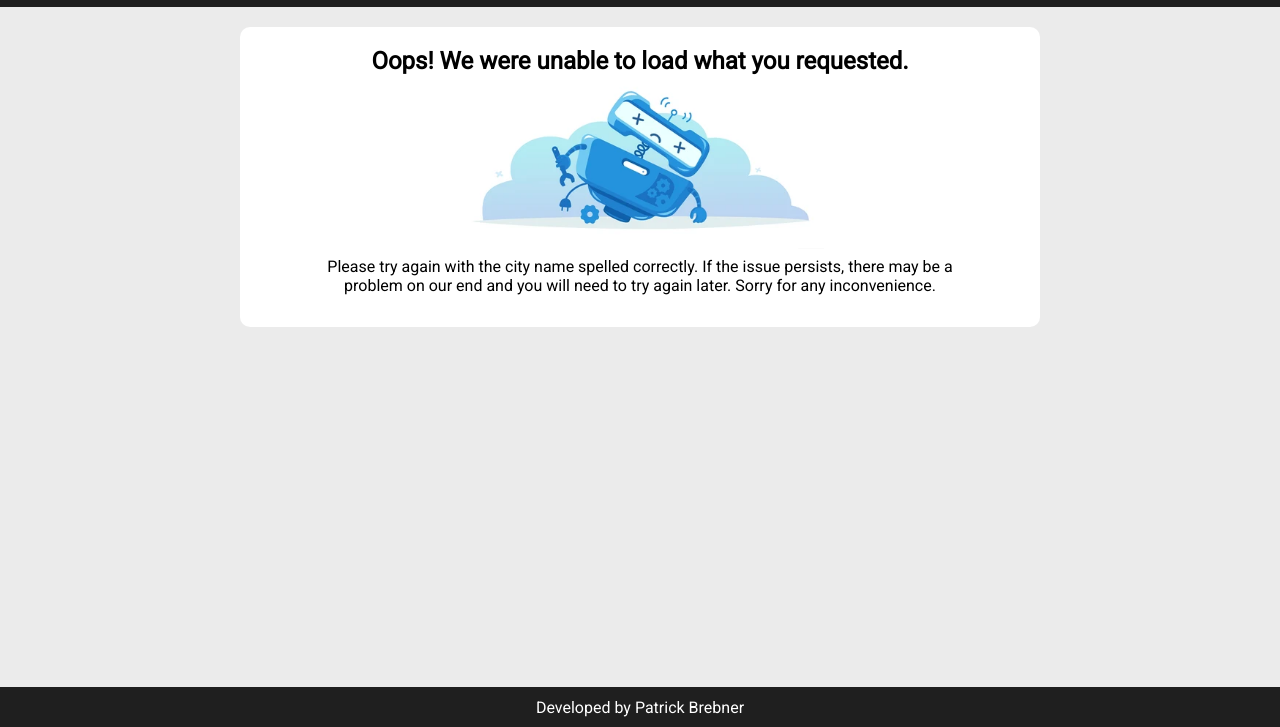
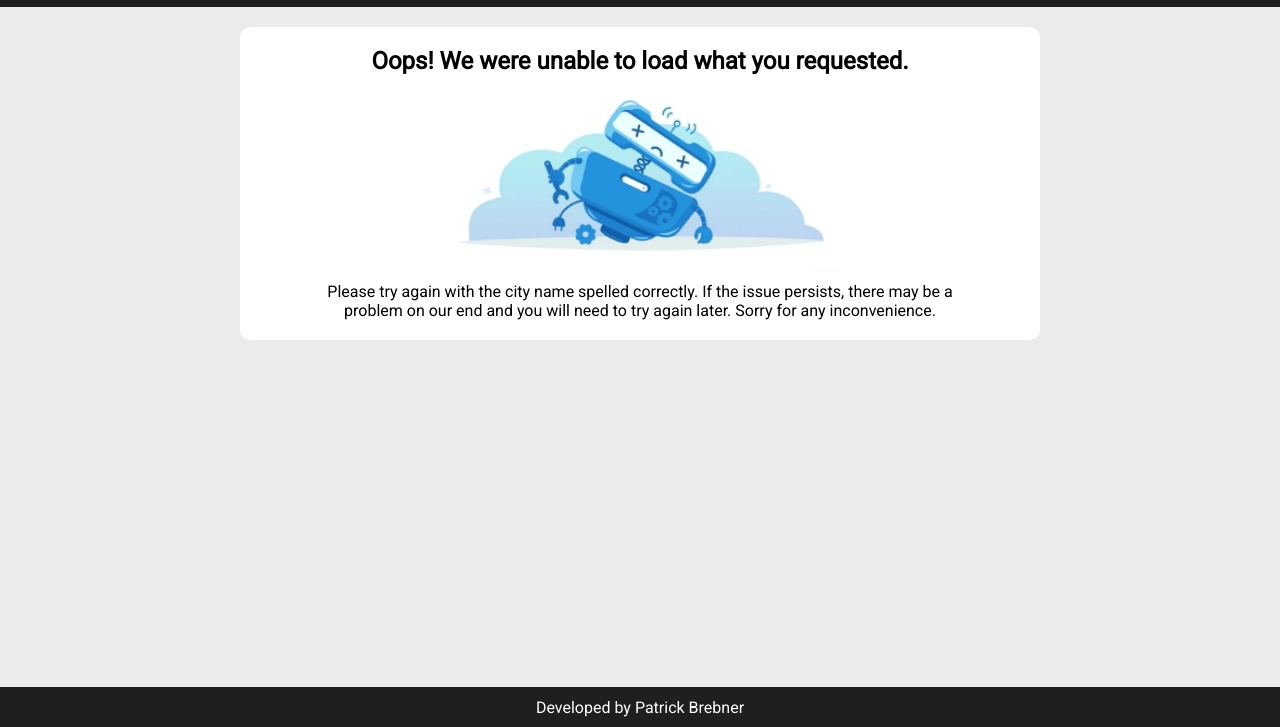
Before and after one commit to pbrebner/weather-app, a website built with webpack: page dist/index.html in a window 1280 px wide. Shown: the part 73-800 px from the top of the page. Built offline with nearby package versions, Linux system fonts and the light colour scheme; no server answers.

Commit message:
Update responsive styling on error page

```diff
--- a/dist/index.html
+++ b/dist/index.html
@@ -59,7 +59,11 @@
                         <h2>
                             Oops! We were unable to load what you requested.
                         </h2>
-                        <img src="./assets/robot.png" alt="robot" />
+                        <img
+                            src="./assets/robot.png"
+                            alt="robot"
+                            class="errorImg"
+                        />
                         <p>
                             Please try again with the city name spelled
                             correctly. If the issue persists, there may be a
--- a/dist/styles.css
+++ b/dist/styles.css
@@ -157,23 +157,37 @@ h1 {
 .outerWrapper,
 .errorWrapper {
     width: 100%;
-    min-height: 300px;
 
     border-radius: 10px;
 }
 
 .errorContainer {
     background-color: white;
-    padding: 20px 80px;
+    padding: 20px;
     border-radius: 10px;
 
     width: 100%;
-    min-height: 300px;
 
-    display: grid;
-    grid-template-rows: 30px 1fr 50px;
-    justify-items: center;
     text-align: center;
+
+    display: flex;
+    flex-direction: column;
+    align-items: center;
+    justify-content: center;
+    gap: 10px;
+}
+
+.errorImg {
+    width: 200px;
+}
+
+@media (min-width: 600px) {
+    .errorContainer {
+        padding: 20px 80px;
+    }
+    .errorImg {
+        width: 400px;
+    }
 }
 
 .conditionContainer {
```
